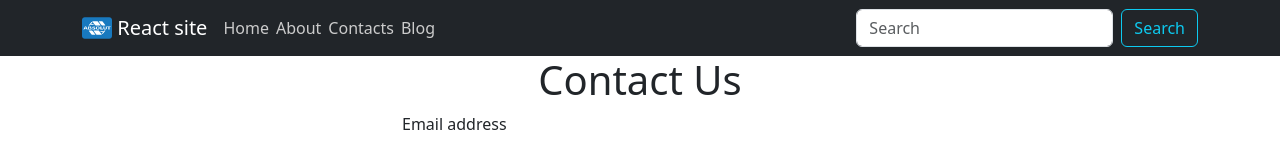
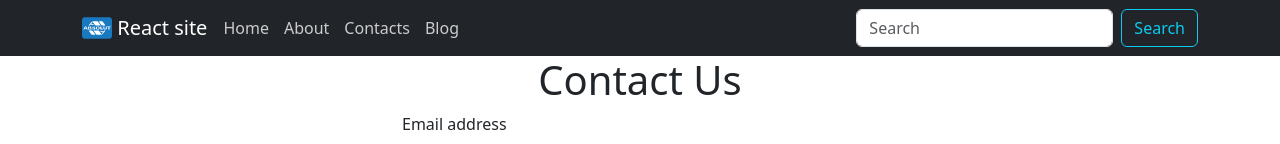
Before and after one commit to zxcviolence/react-site, a React (Create React App) app: page /contacts in a window 1280 px wide. Shown: the top 144 px of the page. Built offline with nearby package versions, Linux system fonts and the light colour scheme.

Commit message:
изменен размер между вкладками в шапке

```diff
--- a/src/Components/Header.jsx
+++ b/src/Components/Header.jsx
@@ -42,7 +42,7 @@ const Header = () => {
                 style={{
                   textDecoration: "none",
                   color: "#ccc",
-                  marginRight: "7px",
+                  marginRight: "15px",
                 }}
                 to="/"
               >
@@ -52,7 +52,7 @@ const Header = () => {
                 style={{
                   textDecoration: "none",
                   color: "#ccc",
-                  marginRight: "7px",
+                  marginRight: "15px",
                 }}
                 to="/about"
               >
@@ -62,7 +62,7 @@ const Header = () => {
                 style={{
                   textDecoration: "none",
                   color: "#ccc",
-                  marginRight: "7px",
+                  marginRight: "15px",
                 }}
                 to="/contacts"
               >
@@ -72,7 +72,7 @@ const Header = () => {
                 style={{
                   textDecoration: "none",
                   color: "#ccc",
-                  marginRight: "7px",
+                  marginRight: "15px",
                 }}
                 to="/blog"
               >
```
